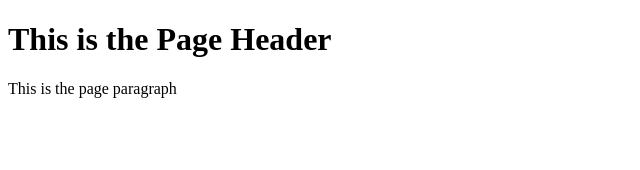
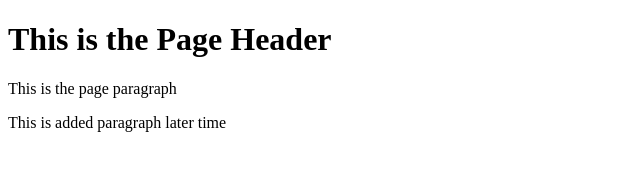
Before and after one commit to ELIASDA-Design/GIT-TEST, a website: page index.html in a window 1280 px wide. Shown: the whole page, without its empty margins (0-640 px from the left). Drawn offline with Linux system fonts and the light colour scheme.

Commit message:
Adding another paragraph to test NPM lite Server

```diff
--- a/index.html
+++ b/index.html
@@ -8,5 +8,6 @@
     <body>
         <h1>This is the Page Header</h1>
         <p>This is the page paragraph</p>
+        <p>This is added paragraph later time</p>
     </body>
 </html>
```
